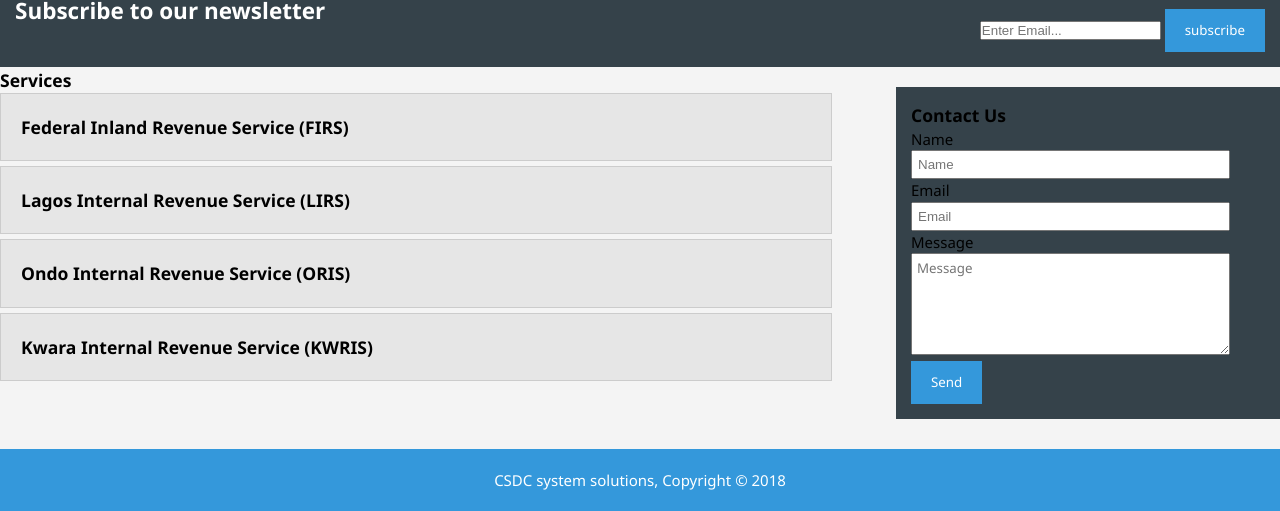
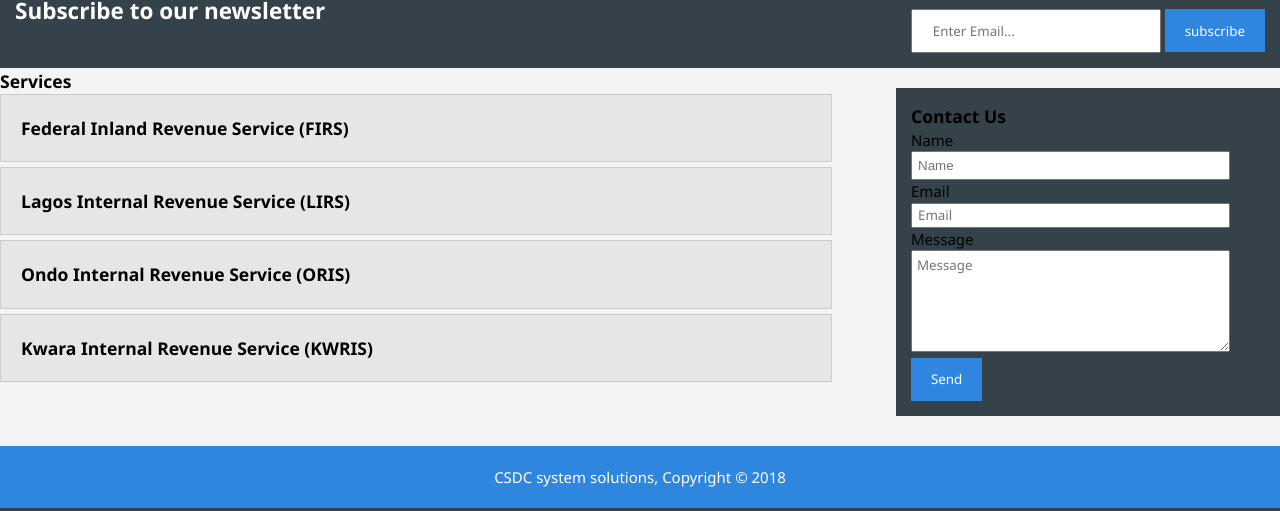
Before and after one commit to jennynzeribe/Building-a-site-with-only-HTML5-and-CSS3, a PHP site: page /Pages/service.html in a window 1280 px wide. Shown: the part 405-916 px from the top of the page. Run offline with PHP 8.4, Linux system fonts and the light colour scheme.

Commit message:
slight change

```diff
--- a/CSS/Styles.css
+++ b/CSS/Styles.css
@@ -11,7 +11,7 @@ body{
     background-color: #f4f4f4;
 }
 :root {
-    --sexy-blue: #3498db;
+    --sexy-blue: #2e86de;
     --dark-blue:#2980b9;
 }
 
@@ -129,7 +129,7 @@ header a:hover{
     float: right;
     margin-top: 15px;
 }
-#newsletter input[type=name], input[type=password]{
+#newsletter input[type=name], input[type=password], input[type=email] {
 padding: 20px;
 height: 25px;
 width: 250px;
--- a/JS/Index.js
+++ b/JS/Index.js
@@ -1 +1,5 @@
 // alert('Hello, welcome to TUBA');
+
+function animateScript() {
+    document.getElementsByClassName('box');
+}
```
